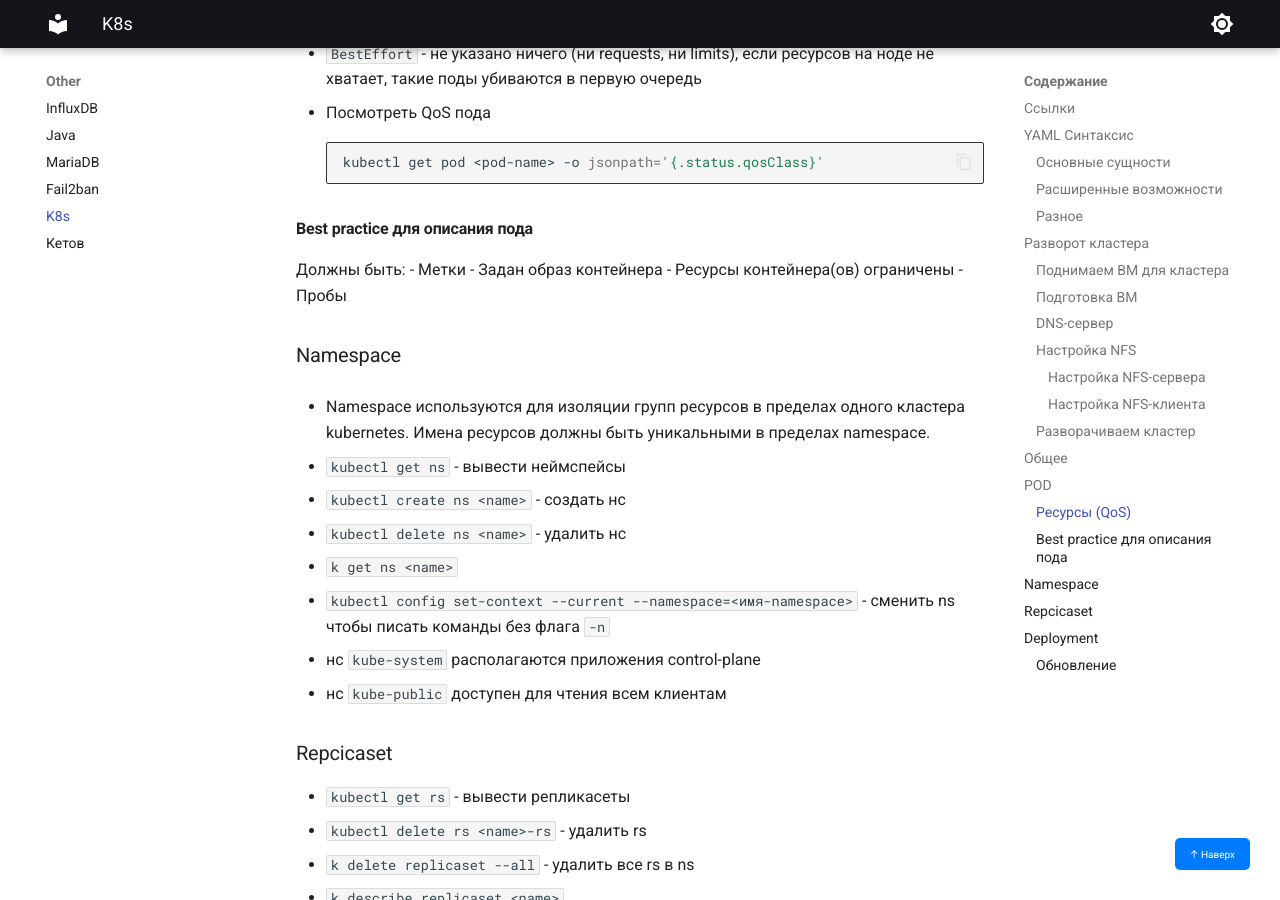
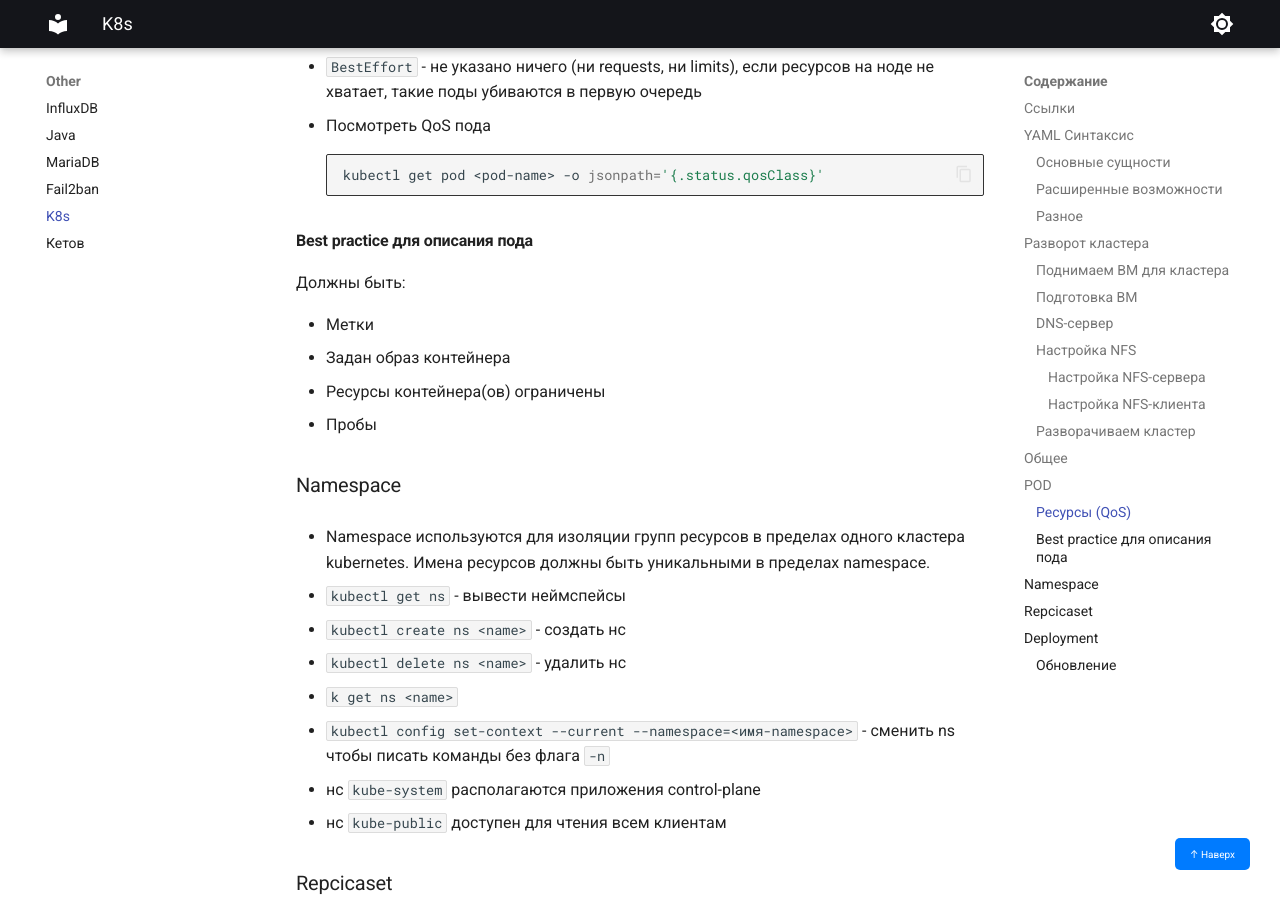
Before and after one commit to ilyamak04/wiki, an MkDocs documentation site: the page built from docs/Other/k8s.md, in a window 1280 px wide and 900 px high, scrolled down 14122 px. Built offline with MkDocs 1.6.1 and Material for MkDocs 9.7.7, drawn with Linux system fonts in a browser that asks for light colours; part of the change alters nothing that is shown; some of the changed text lies outside the part shown.

Commit message:
fix k8s file formatting

````diff
--- a/docs/Other/k8s.md
+++ b/docs/Other/k8s.md
@@ -630,6 +630,7 @@ POD - одно запущенное приложение в кластере k8s
 
 !!! info "Разница между `create` и `apply`"
     `create` создаёт ресурс только если его ещё нет, если ресурс уже существует — выдаёт ошибку
+
     `apply` cоздаёт ресурс, если его нет,или обновляет, если он уже существует, поддерживает историю изменений, идемпотентен
 
 ```yml
@@ -667,6 +668,7 @@ kubectl get pod <pod-name> -o jsonpath='{.status.qosClass}'
 #### Best practice для описания пода
 
 Должны быть:
+
 - Метки
 - Задан образ контейнера
 - Ресурсы контейнера(ов) ограничены
@@ -775,6 +777,6 @@ kubectl describe deployment myapp
 ```bash
 # посмотреть историю ревизий
 kubectl rollout history deployment myapp
-# откатиться к последней ревизии
+# откатиться к ревизии
 kubectl rollout undo deployment myapp --to-revision=3
 ```
````
